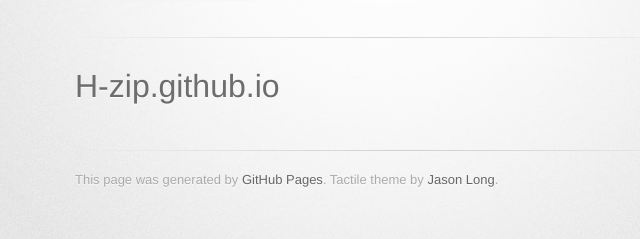
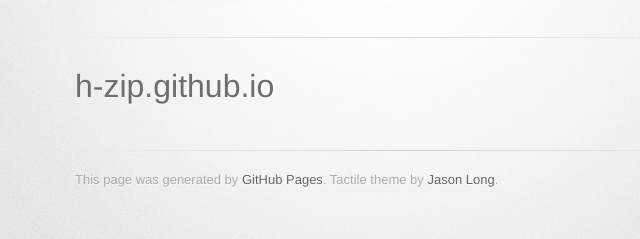
Before and after one commit to H-zip/H-zip.github.io, a plain HTML site: page index.html in a window 1280 px wide. Shown: the part 209-448 px from the top of the page, 255-895 px from the left. Drawn offline with Linux system fonts and the light colour scheme; a web font is replaced by a local one.

Commit message:
Update index.html

```diff
--- a/index.html
+++ b/index.html
@@ -30,7 +30,7 @@
 
         <section id="main_content">
           <h1>
-<a id="h-zipgithubio" class="anchor" href="#h-zipgithubio" aria-hidden="true"><span aria-hidden="true" class="octicon octicon-link"></span></a>H-zip.github.io</h1>
+<a id="h-zipgithubio" class="anchor" href="#h-zipgithubio" aria-hidden="true"><span aria-hidden="true" class="octicon octicon-link"></span></a>h-zip.github.io</h1>
         </section>
 
         <footer>
```
